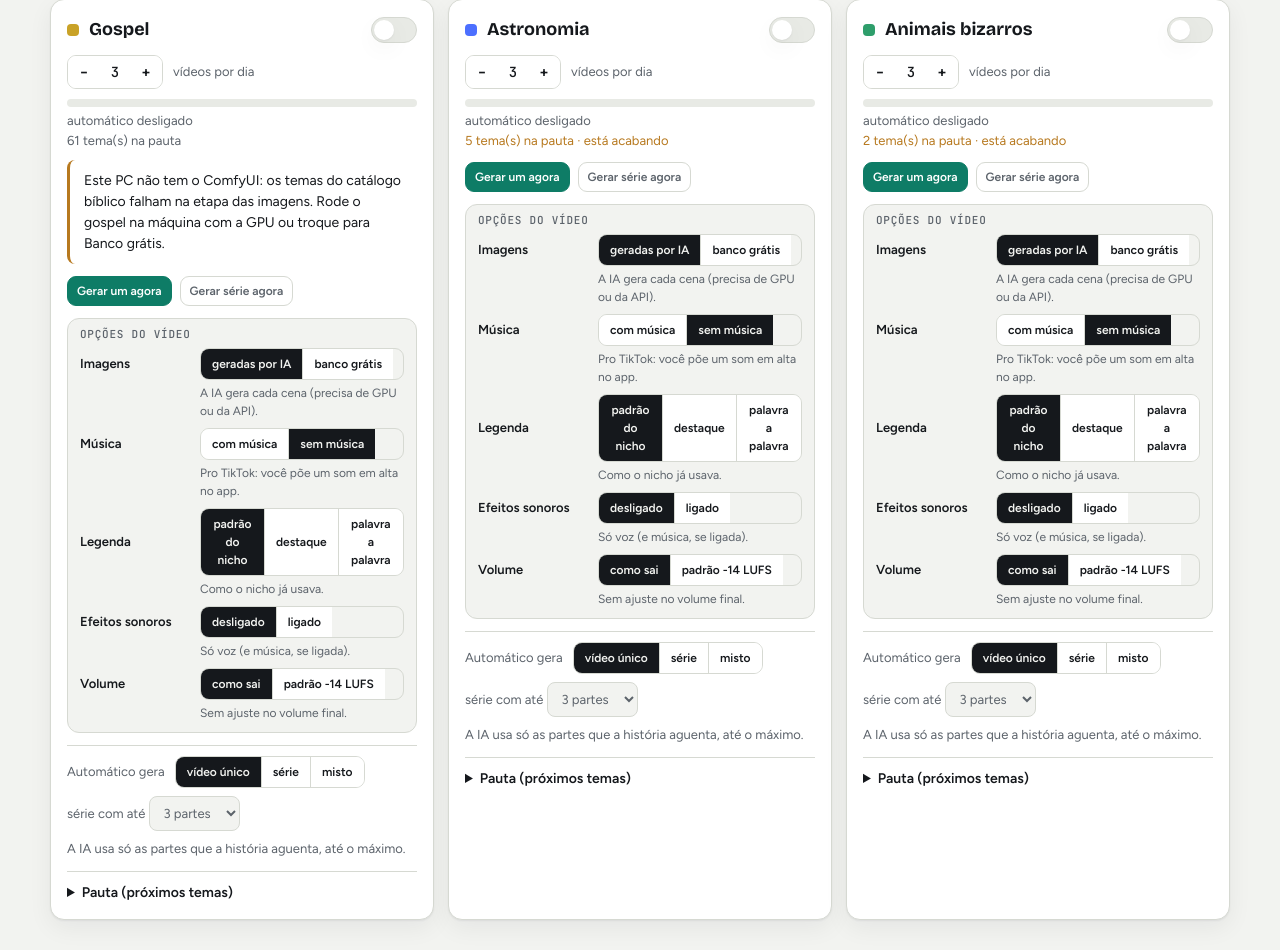
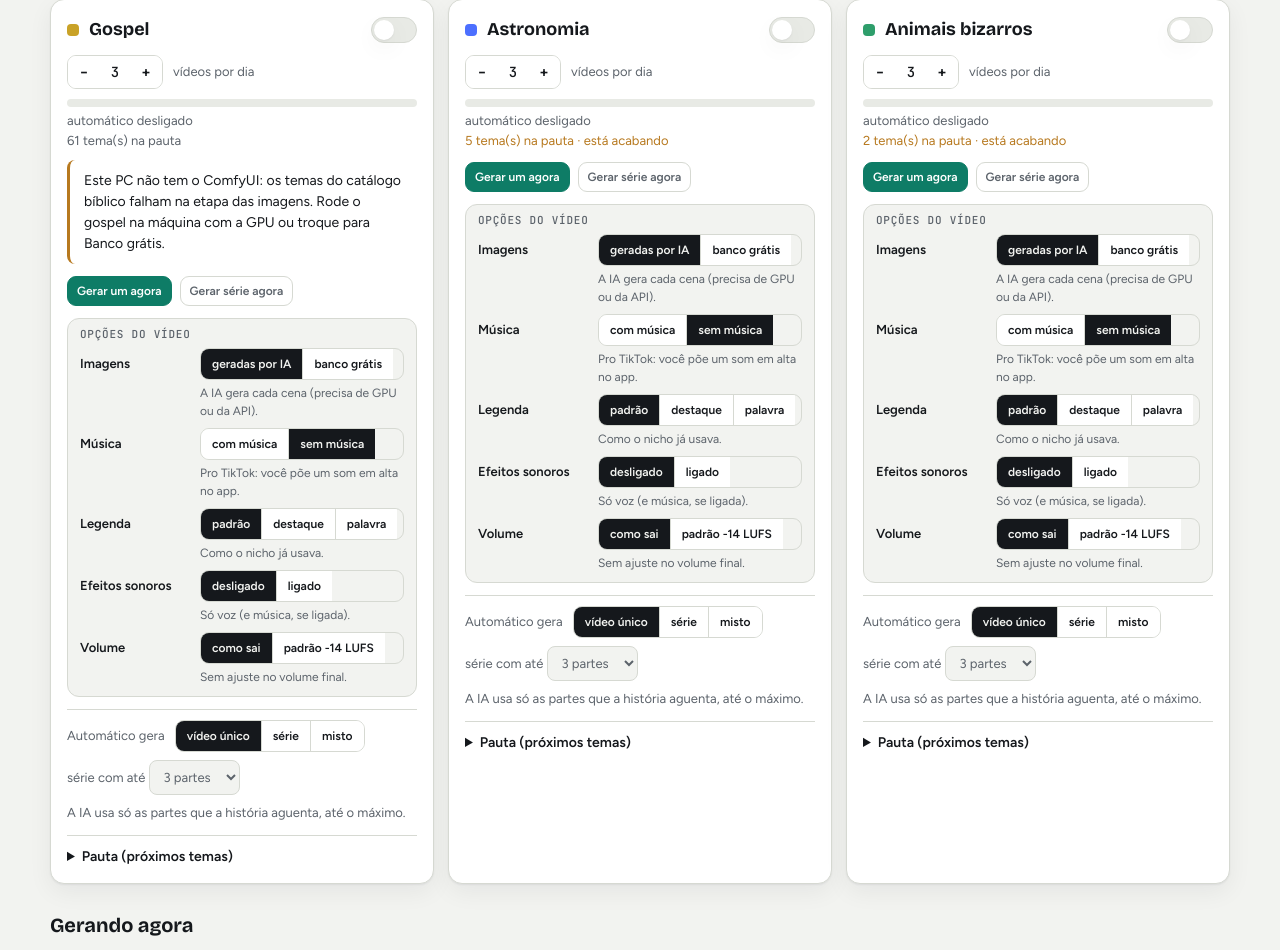
Before and after one commit to Yonarhan/Milionere, a Django app: page /canal in a window 1280 px wide. Shown: the part 287-1237 px from the top of the page. Run offline with Django 5.2, Linux system fonts and the light colour scheme; data comes from the database, SQL or seed files in the repository; data that the repository does not hold is empty.

Commit message:
Painel: rótulos curtos da legenda, sem quebrar linha
Co-Authored-By: Claude Opus 5.5 <noreply@anthropic.com>

```diff
--- a/servico/estudio/templates/estudio/canal.html
+++ b/servico/estudio/templates/estudio/canal.html
@@ -91,6 +91,7 @@ details.pauta summary{cursor:pointer;font-weight:600;font-size:14px}
 .opcoes{margin-top:12px;padding:10px 12px;border:1px solid var(--line);border-radius:12px;background:var(--ground);display:grid;gap:8px}
 .op{display:grid;grid-template-columns:110px auto;gap:4px 10px;align-items:center}
 .op-nome{font-size:13px;font-weight:600}
+.op .seg button{white-space:nowrap}
 .op-dica{grid-column:2;font-size:12px;color:var(--muted)}
 @media (max-width:600px){.op{grid-template-columns:1fr}.op-dica{grid-column:1}}
 .pauta form{display:grid;grid-template-columns:minmax(0,1fr) auto;gap:6px;margin-top:6px}
@@ -239,7 +240,7 @@ function renderCanais(){
           c.imagens==="nativo"?"Fotos, pinturas e vídeos livres (NASA, Pexels, museus). Roda em PC fraco.":"A IA gera cada cena (precisa de GPU ou da API).")}
         ${opcao(c,"musica","Música",[["com","com música"],["sem","sem música"]],
           c.musica==="sem"?"Pro TikTok: você põe um som em alta no app.":"Trilha ambiente baixinha sob a voz.")}
-        ${opcao(c,"legenda","Legenda",[["padrao","padrão do nicho"],["karaoke","destaque"],["word_by_word","palavra a palavra"]],
+        ${opcao(c,"legenda","Legenda",[["padrao","padrão"],["karaoke","destaque"],["word_by_word","palavra"]],
           c.legenda==="karaoke"?"2 ou 3 palavras por vez, a falada em amarelo (estilo viral).":c.legenda==="word_by_word"?"Uma palavra por vez, bem grande.":"Como o nicho já usava.")}
         ${opcao(c,"efeitos","Efeitos sonoros",[[false,"desligado"],[true,"ligado"]],
           c.efeitos?"Whoosh em cada troca de cena e impacto grave no início.":"Só voz (e música, se ligada).")}
```
